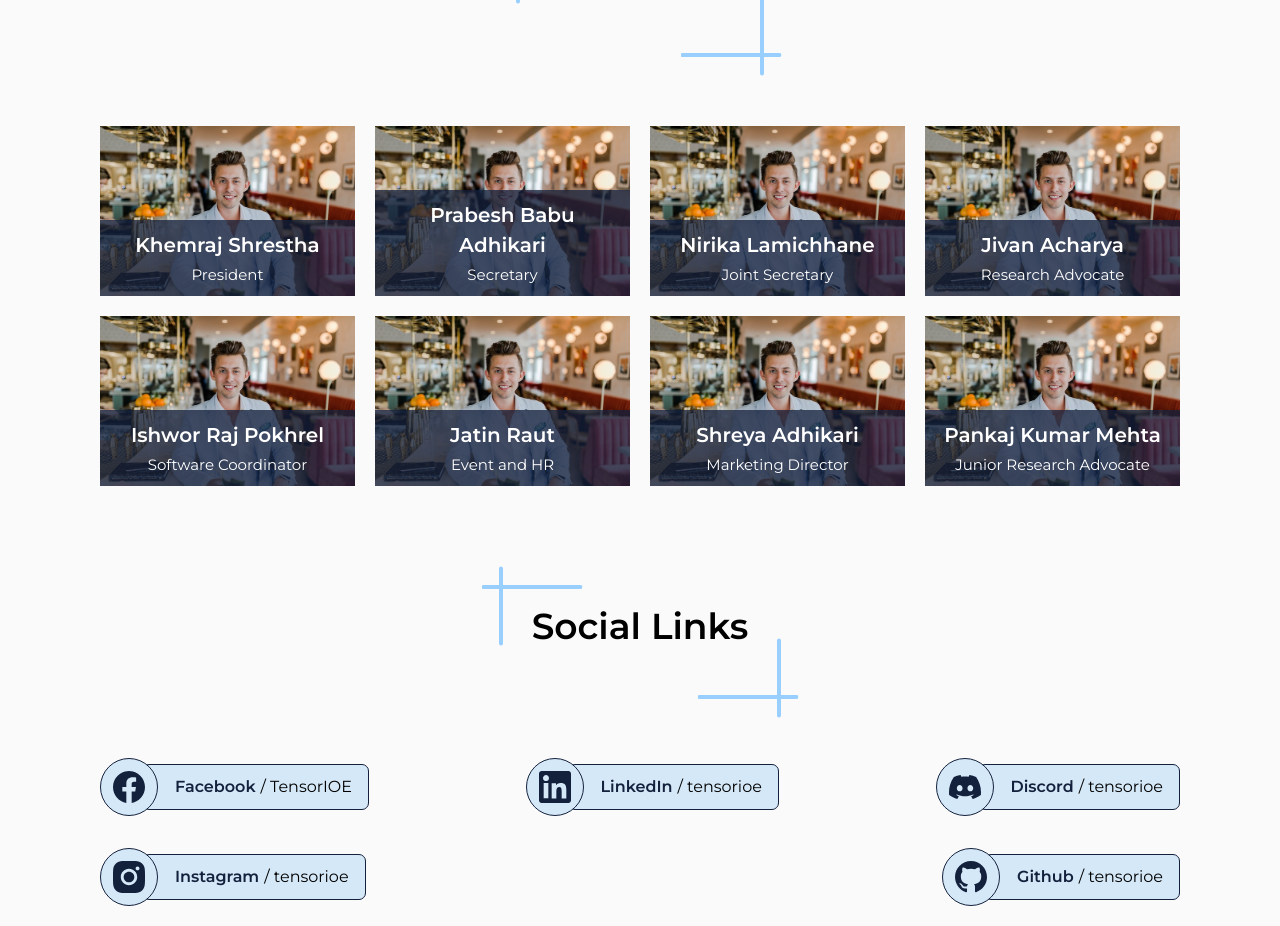
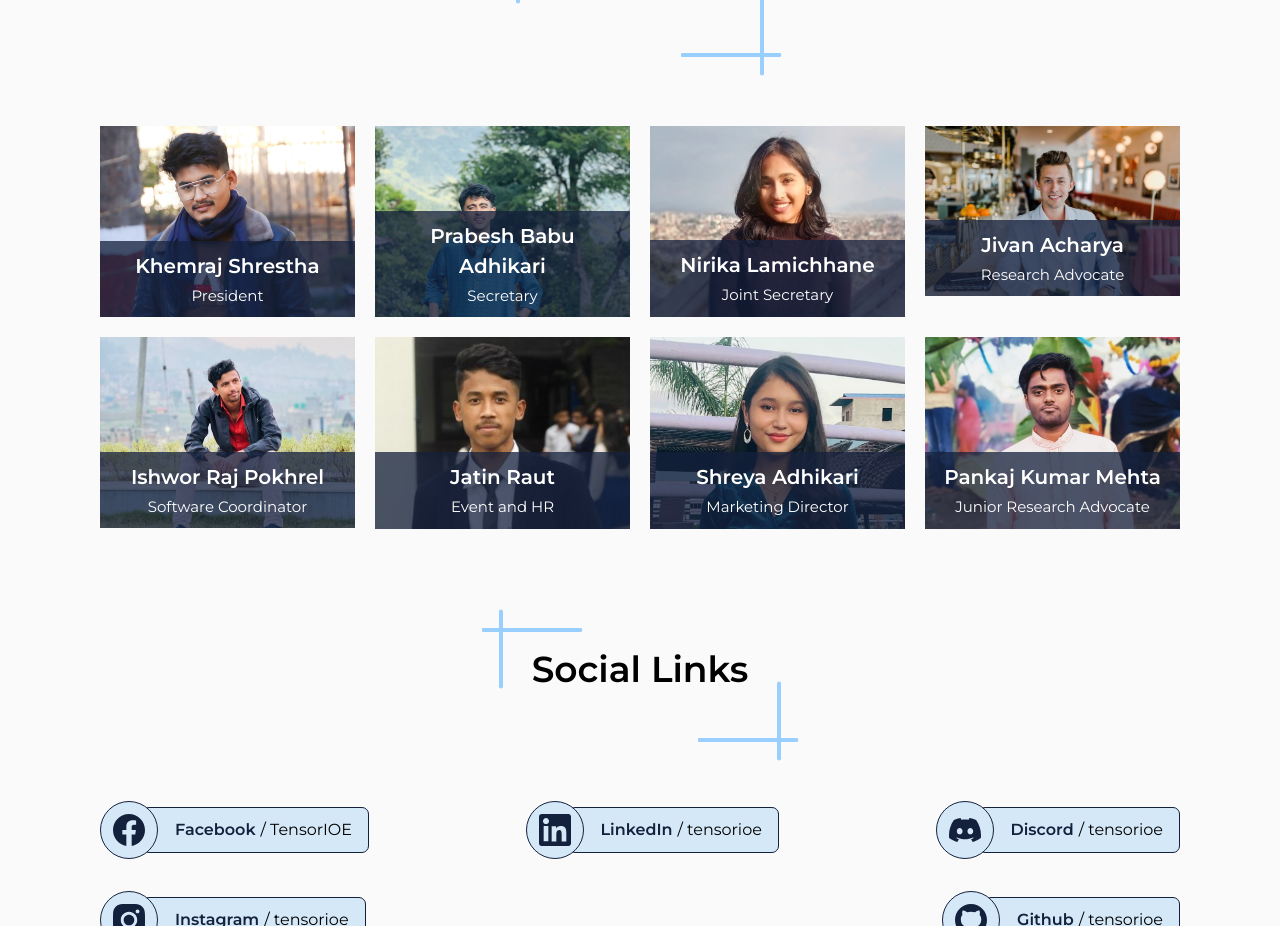
Before and after one commit to tensor-ioe/tensor-website, a React (Create React App) app: page / in a window 1280 px wide. Shown: the part 1769-2695 px from the top of the page. Built offline with nearby package versions, Linux system fonts and the light colour scheme.

Commit message:
updating photos and title

```diff
--- a/src/components/applyForm/ApplyForm.jsx
+++ b/src/components/applyForm/ApplyForm.jsx
@@ -1,5 +1,6 @@
 import axios from "axios";
 import { React, useState } from "react";
+import SectionTitle from "../SectionTitle/SectionTitle";
 
 const ApplyForm = () => {
   const [name, setName] = useState("");
--- a/src/pages/Apply/Apply.jsx
+++ b/src/pages/Apply/Apply.jsx
@@ -11,7 +11,7 @@ export default function Apply() {
     <div className="Apply">
       <Navbar />
       <section className="Apply-section">
-        {/* <SectionTitle title={"Apply for a role"} /> */}
+        <SectionTitle title={"Apply for a role"} />
 
         <div className="Apply-content">
           {applicationClosed ? (
--- a/src/pages/home/Home.js
+++ b/src/pages/home/Home.js
@@ -102,17 +102,17 @@ export default function Home() {
         <div className="Home-team-content">
           <TeamPhoto
             name={"Khemraj Shrestha"}
-            image={"/images/member/team-member-photo-2.jpg"}
+            image={"/images/member/khemraj.jpg"}
             post={"President"}
           />
           <TeamPhoto
             name={"Prabesh Babu Adhikari"}
-            image={"/images/member/team-member-photo-2.jpg"}
+            image={"/images/member/prabesh.png"}
             post={"Secretary"}
           />
           <TeamPhoto
             name={"Nirika Lamichhane"}
-            image={"/images/member/team-member-photo-2.jpg"}
+            image={"/images/member/nirika.jpg"}
             post={"Joint Secretary"}
           />
           <TeamPhoto
@@ -122,23 +122,23 @@ export default function Home() {
           />
           <TeamPhoto
             name={"Ishwor Raj Pokhrel"}
-            image={"/images/member/team-member-photo-2.jpg"}
+            image={"/images/member/ishwor.jpg"}
             post={"Software Coordinator"}
           />
           <TeamPhoto
             name={"Jatin Raut"}
-            image={"/images/member/team-member-photo-2.jpg"}
+            image={"/images/member/jatin.jpg"}
             post={"Event and HR"}
           />
           <TeamPhoto
             name={"Shreya Adhikari"}
-            image={"/images/member/team-member-photo-2.jpg"}
+            image={"/images/member/shreya.jpg"}
             post={"Marketing Director"}
           />
 
           <TeamPhoto
             name={"Pankaj Kumar Mehta"}
-            image={"/images/member/team-member-photo-2.jpg"}
+            image={"/images/member/pankaj.jpg"}
             post={"Junior Research Advocate"}
           />
         </div>
```
